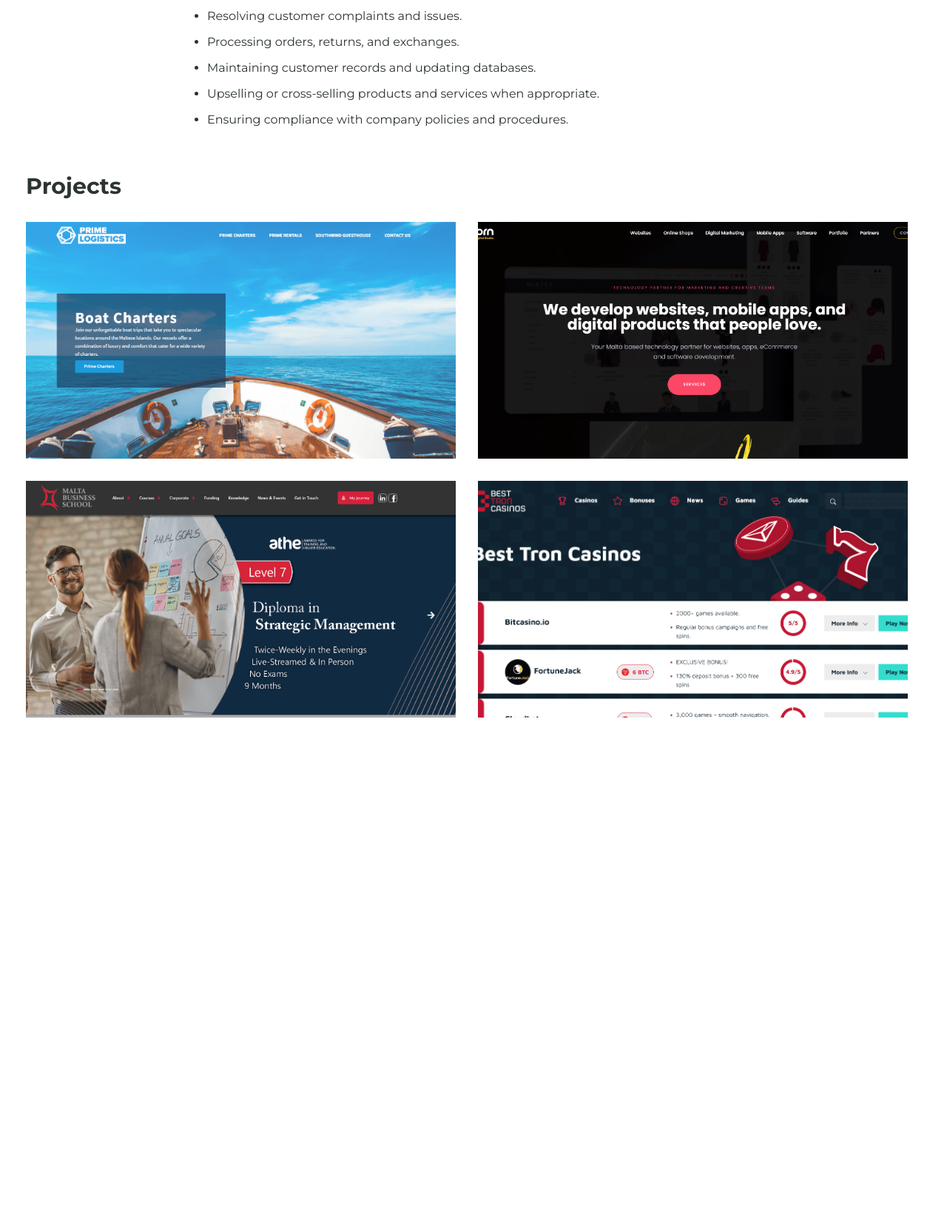
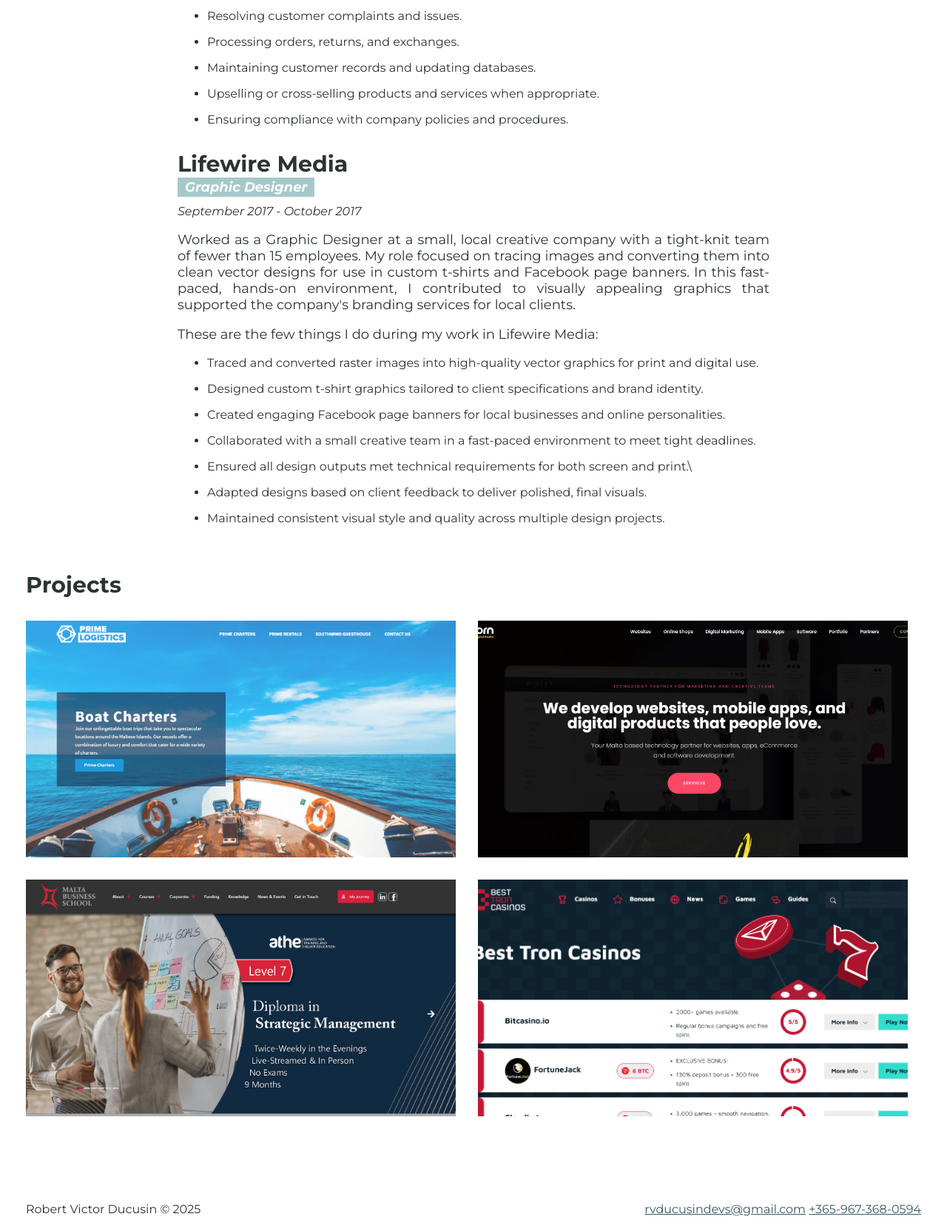
Before and after one commit to rvictordev/rvictordev.github.io, a PHP site: page / in a window 1280 px wide. Shown: the part 3240-4900 px from the top of the page at 74% size. Before the commit the page ends 4210 px from the top, so only its background shows below. Run offline with PHP 8.4, Linux system fonts and the light colour scheme; some web fonts are replaced.

Commit message:
updated files

```diff
--- /dev/null
+++ b/assets/css/footer.css
@@ -0,0 +1,4 @@
+.footer-contact-row {
+  display: flex;
+  gap: 0 30px;
+}
--- a/assets/css/hero-banner.css
+++ b/assets/css/hero-banner.css
@@ -1,5 +1,5 @@
 .hero-banner {
-  height: 100%;
+  height: 100vh;
 }
 .portfolio-profile {
   gap: 0 50px;
--- a/assets/css/style.css
+++ b/assets/css/style.css
@@ -132,7 +132,6 @@ main {
   background: url("/assets/imgs/bg.png");
   background-repeat: no-repeat;
   background-position-x: right;
-  height: 100vh;
 }
 .w-100 {
   width: 100%;
--- a/assets/js/script.js
+++ b/assets/js/script.js
@@ -32,6 +32,10 @@ jQuery(document).ready(function ($) {
     });
   });
   /** END SCROLLING EFFECT */
+
+  /** Get Year */
+  const year = new Date();
+  $("#copyright-year").html(year.getFullYear());
 });
 document.addEventListener("DOMContentLoaded", function (event) {
   // array with texts to type in typewriter
--- a/index.html
+++ b/index.html
@@ -283,7 +283,6 @@
           </div>
         </div>
       </section>
-
       <section class="my-projects">
         <div class="container">
           <div class="row flex-column">
@@ -389,6 +388,53 @@
                 </ul>
               </div>
             </div>
+            <div class="w-800px">
+              <h3 class="sub-heading m-0">Lifewire Media</h3>
+              <p class="position">Graphic Designer</p>
+              <span><i>September 2017 - October 2017</i></span>
+              <p class="text-justify">
+                Worked as a Graphic Designer at a small, local creative company
+                with a tight-knit team of fewer than 15 employees. My role
+                focused on tracing images and converting them into clean vector
+                designs for use in custom t-shirts and Facebook page banners. In
+                this fast-paced, hands-on environment, I contributed to visually
+                appealing graphics that supported the company's branding
+                services for local clients.
+              </p>
+              <p>
+                These are the few things I do during my work in Lifewire Media:
+              </p>
+              <ul class="li-disc">
+                <li>
+                  Traced and converted raster images into high-quality vector
+                  graphics for print and digital use.
+                </li>
+                <li>
+                  Designed custom t-shirt graphics tailored to client
+                  specifications and brand identity.
+                </li>
+                <li>
+                  Created engaging Facebook page banners for local businesses
+                  and online personalities.
+                </li>
+                <li>
+                  Collaborated with a small creative team in a fast-paced
+                  environment to meet tight deadlines.
+                </li>
+                <li>
+                  Ensured all design outputs met technical requirements for both
+                  screen and print.\
+                </li>
+                <li>
+                  Adapted designs based on client feedback to deliver polished,
+                  final visuals.
+                </li>
+                <li>
+                  Maintained consistent visual style and quality across multiple
+                  design projects.
+                </li>
+              </ul>
+            </div>
             <div class="w-100">
               <h3 class="sub-heading">Projects</h3>
             </div>
@@ -422,5 +468,24 @@
         </div>
       </section>
     </main>
+    <footer>
+      <section class="footer p-0">
+        <div class="container">
+          <div class="row justify-spacebetween">
+            <p>Robert Victor Ducusin © <span id="copyright-year"></span></p>
+            <div class="footer-contact-row">
+              <span>
+                <a href="mailto:rvducusindevs@gmail.com" target="_blank"
+                  >rvducusindevs@gmail.com</a
+                >
+              </span>
+              <span>
+                <a href="tel:+365-967-368-0594">+365-967-368-0594</a>
+              </span>
+            </div>
+          </div>
+        </div>
+      </section>
+    </footer>
   </body>
 </html>
```
